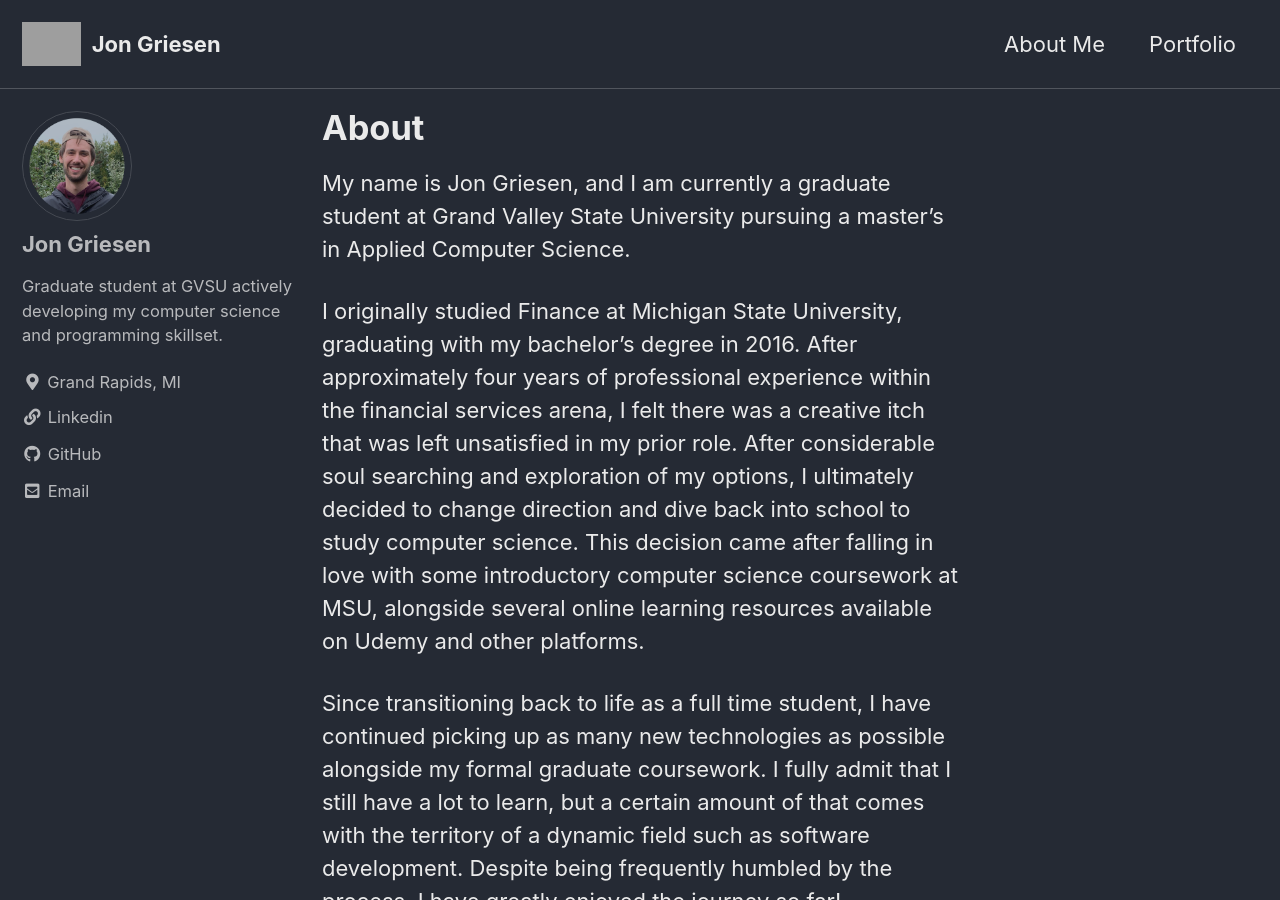
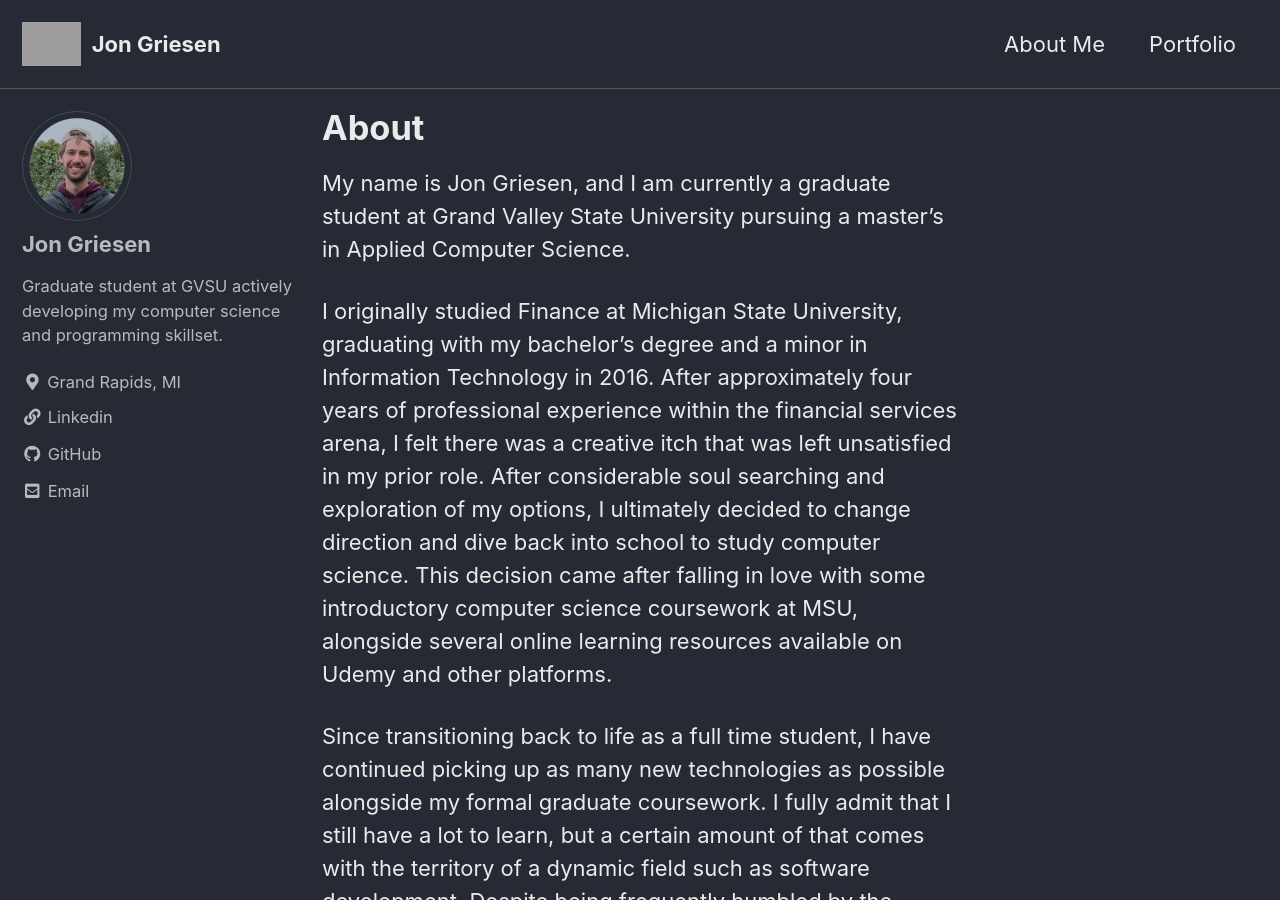
Before and after one commit to griesenj/griesenj.github.io, a Jekyll site: the page built from _pages/about.md, in a window 1280 px wide and 900 px high. Built offline with Jekyll 4.4.1, drawn with Linux system fonts in a browser that asks for light colours; cached includes are drawn as plain includes; grey boxes are pictures that could not be loaded.

Commit message:
Update about me section

```diff
--- a/_pages/about.md
+++ b/_pages/about.md
@@ -7,7 +7,7 @@ author_profile: true
 
 My name is Jon Griesen, and I am currently a graduate student at Grand Valley State University pursuing a master's in Applied Computer Science.
 
-I originally studied Finance at Michigan State University, graduating with my bachelor's degree in 2016. After approximately four years of professional experience within the financial services arena, I felt there was a creative itch that was left unsatisfied in my prior role. After considerable soul searching and exploration of my options, I ultimately decided to change direction and dive back into school to study computer science. This decision came after falling in love with some introductory computer science coursework at MSU, alongside several online learning resources available on Udemy and other platforms.
+I originally studied Finance at Michigan State University, graduating with my bachelor's degree and a minor in Information Technology in 2016. After approximately four years of professional experience within the financial services arena, I felt there was a creative itch that was left unsatisfied in my prior role. After considerable soul searching and exploration of my options, I ultimately decided to change direction and dive back into school to study computer science. This decision came after falling in love with some introductory computer science coursework at MSU, alongside several online learning resources available on Udemy and other platforms.
 
 Since transitioning back to life as a full time student, I have continued picking up as many new technologies as possible alongside my formal graduate coursework. I fully admit that I still have a lot to learn, but a certain amount of that comes with the territory of a dynamic field such as software development. Despite being frequently humbled by the process, I have greatly enjoyed the journey so far!
 
```
